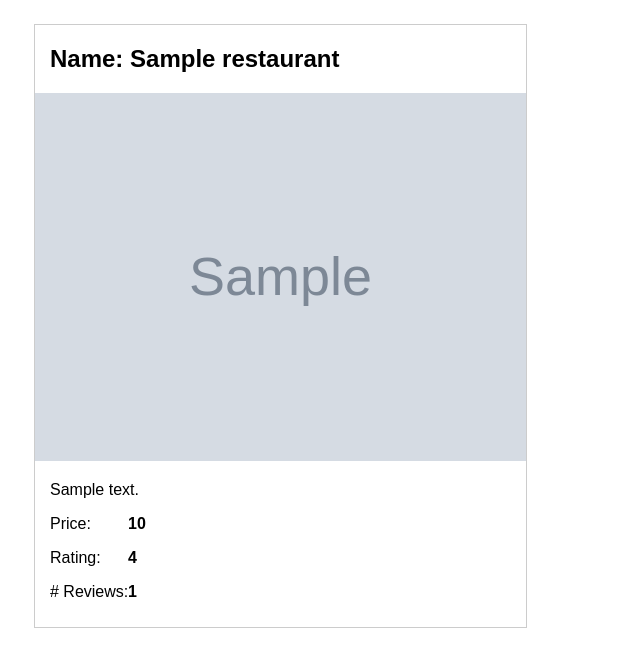
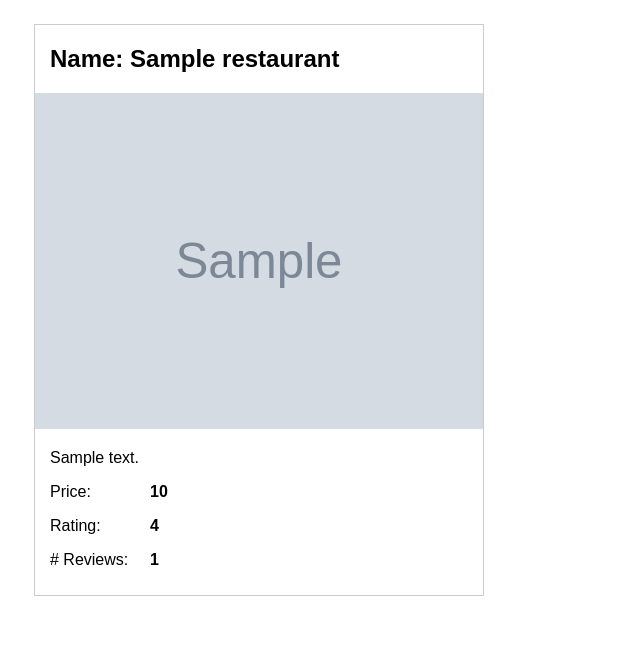
Before and after one commit to alex-kcli/webdev-labs, a Flask app: template lab02/templates/restaurant.html in a window 1280 px wide. Shown: the part 128-800 px from the top of the page, without its empty margins (0-640 px from the left). Run offline with Flask 2, Linux system fonts and the light colour scheme; the template is opened without the code that fills it: most values are stand-ins (such as "Sample title", 1, 10 or a date in 2020); grey boxes marked "Sample" are stand-in pictures; some libraries are stand-ins or nearby versions.

Commit message:
lab02 modified

```diff
--- a/lab02/static/style.css
+++ b/lab02/static/style.css
@@ -30,7 +30,7 @@ main {
 section {
     box-sizing: border-box;
     border: solid 1px #CCC;
-    width: 40%;
+    width: 450px;
     /* padding: 10px; */
     padding-bottom: 10px;
     margin: 10px;
@@ -46,7 +46,7 @@ img {
 
 b {
     position:absolute;
-    left:10%;
+    left:150px;
 }
 
 
```
